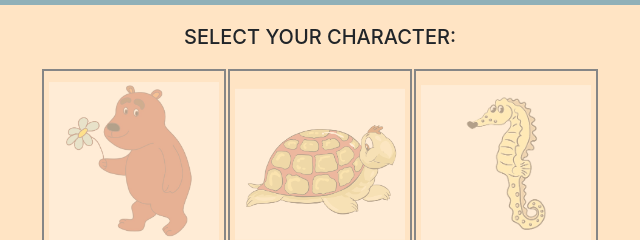
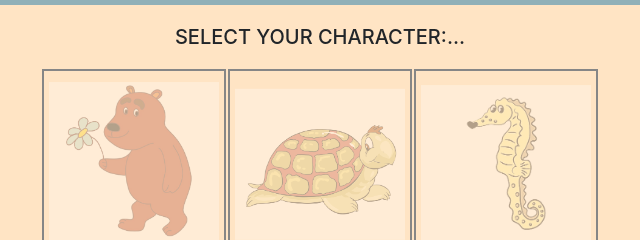
Before and after one commit to Ov-ille/tictactoe, a plain HTML site: page index.html in a window 1280 px wide. Shown: the top 240 px of the page, 320-960 px from the left. Drawn offline with nearby package versions, Linux system fonts and the light colour scheme.

Commit message:
Update index.html

```diff
--- a/index.html
+++ b/index.html
@@ -26,7 +26,7 @@
                 <div id="div-start-hide">
                         <div id="div-start">
                                 <div id="div-select">
-                                        <h5> SELECT YOUR CHARACTER:</h1>
+                                        <h5> SELECT YOUR CHARACTER:...</h1>
                                 </div>
                                 <table id="table-character">
                                         <tr>
```
